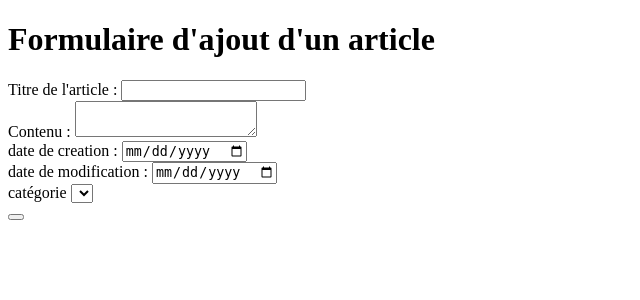
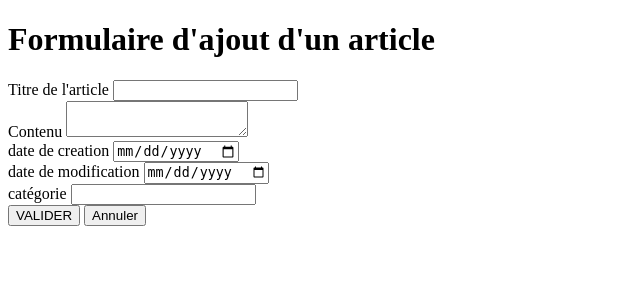
Before and after one commit to Mamie-Nene/SenArticle221, a PHP site: page /views/addArticle.php in a window 1280 px wide. Shown: the top 300 px of the page, without its empty margins (0-640 px from the left). Run offline with PHP 8.4, Linux system fonts and the light colour scheme; data comes from the database, SQL or seed files in the repository; data that the repository does not hold is empty.

Commit message:
Update addArticle.php

```diff
--- a/views/addArticle.php
+++ b/views/addArticle.php
@@ -9,24 +9,30 @@
     <body>
         <h1> Formulaire d'ajout d'un article </h1>
         <form action="../models/addArticle.php" method="post">
-            <label for="titre"> Titre de l'article </label> :
-            <input type="text" name="titre" id="titre"/> </br>
-            <label for="contenu"> Contenu </label> :
-            <textarea name="contenu" id="contenu">  </textarea> </br>
-            <label for="dateCreation"> date de creation </label> :
-            <input type="date" name="dateCreation" id="dateCreation"> </br>
-            <label for="dateModif"> date de modification </label> :
-            <input type="date" name="dateModif" id="dateModif"> </br>
-            <label for="categorie"> catégorie </label>
-            <select>
-                <option>
-                    <?php
-                        $categories = getAllCategory();
-                        echo $categories[' libelle '] ;
-                    ?>
-                </option>
-            </select> </br>
-            <button type="submit" value="valider">
+            <div class="input-group">
+                <label for="titre"> Titre de l'article </label>
+                <input type="text" name="titre" id="titre"/>
+            </div>
+            <div class="input-group">
+                <label for="contenu"> Contenu </label>
+                <textarea name="contenu" id="contenu">  </textarea>
+            </div>
+            <div class="input-group">
+                <label for="dateCreation"> date de creation </label>
+                <input type="date" name="dateCreation" id="dateCreation">
+            </div>
+            <div class="input-group">
+                <label for="dateModif"> date de modification </label>
+                <input type="date" name="dateModif" id="dateModif">
+            </div>
+            <div class="input-group">
+                <label for="categorie"> catégorie </label>
+                <input type="categorie" name="categorie" id="categorie">
+           </div>
+            <div class="input-group">
+                <button type="submit" value="valider">VALIDER </button>
+                <a href="indexEditeurs.php"> <button class="btn"> Annuler </button> </a>
+            </div>
         </form>
     </body>
 </html>
```
